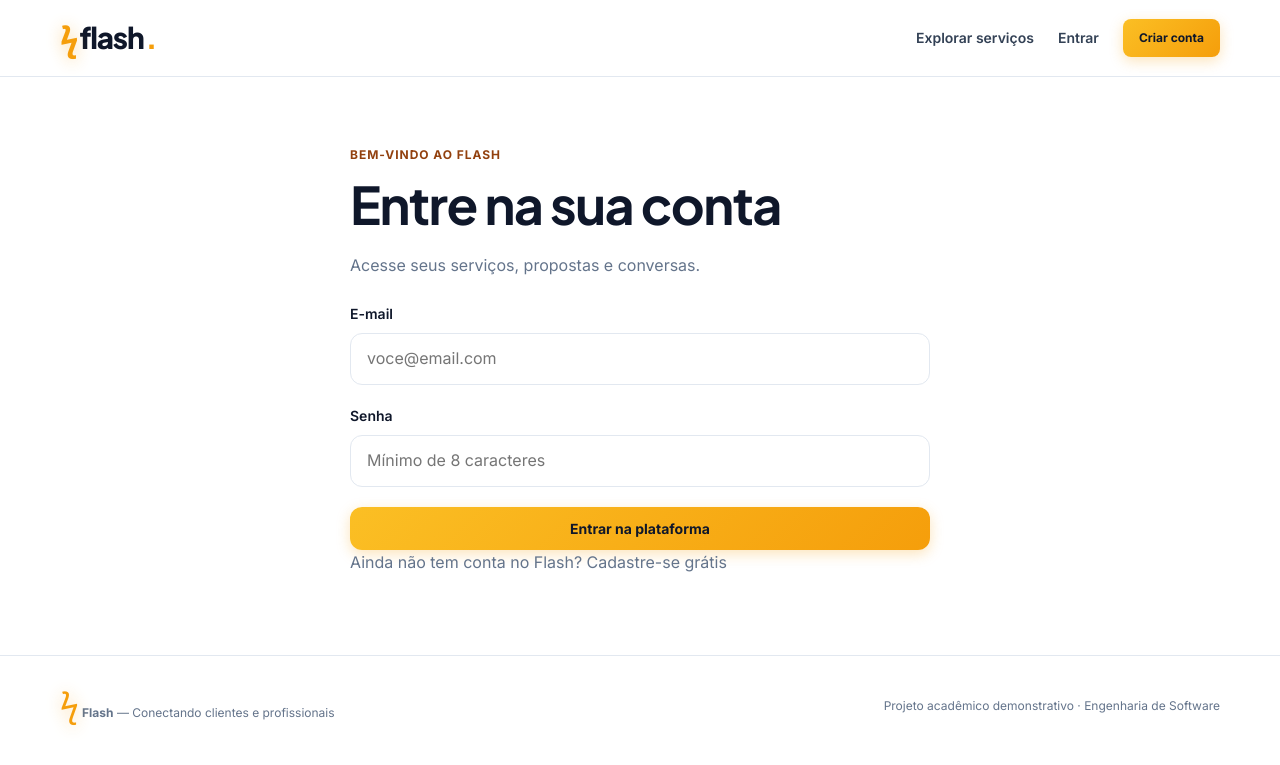
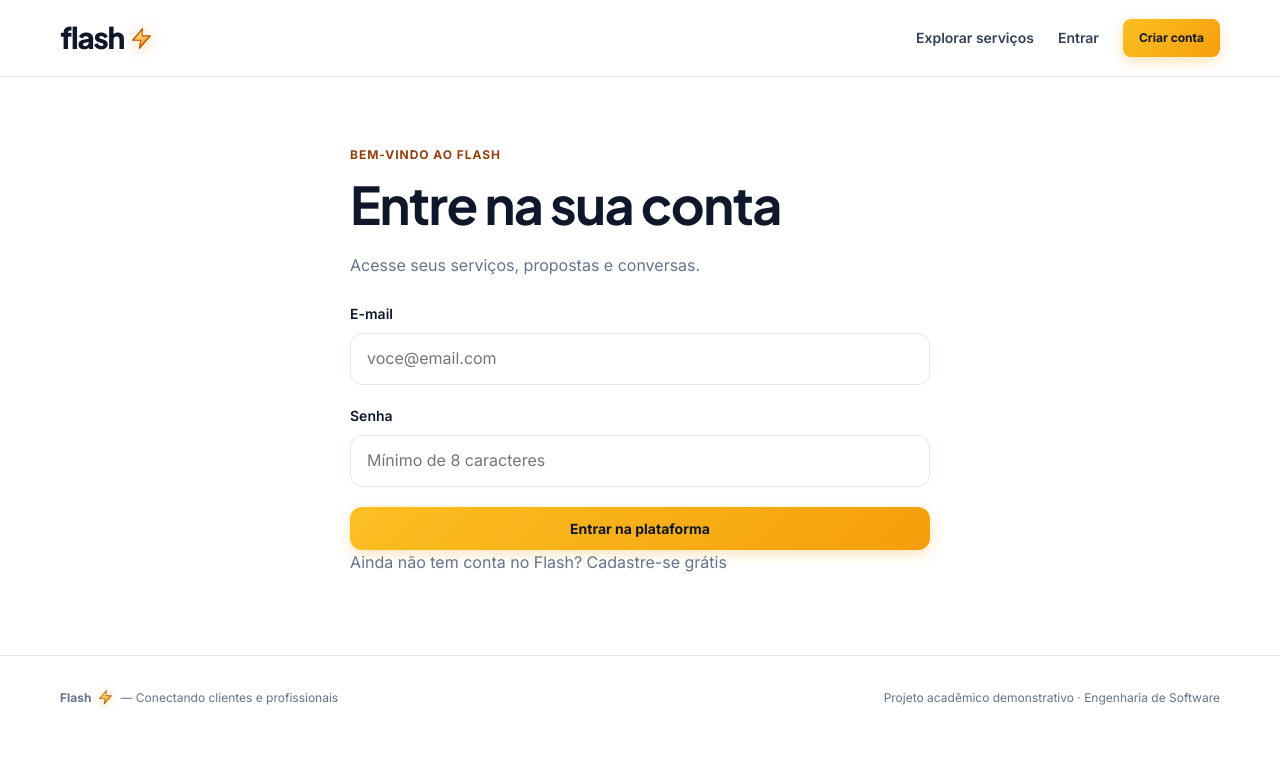
Before and after one commit to s1mpled09/projeto-flash, a Flask app: page /entrar in a window 1280 px wide. Shown: the top 765 px of the page. Run offline with Flask 3, Linux system fonts and the light colour scheme.

Commit message:
Flash 3.2: Posicionamento do raio da logo a direita com arte vetorial moderna de alto impacto

```diff
--- a/static/style.css
+++ b/static/style.css
@@ -324,28 +324,55 @@ textarea:focus-visible {
 .brand {
   display: inline-flex;
   align-items: center;
-  gap: 2px;
+  gap: 5px;
   font-family: var(--font-display);
   font-size: 1.85rem;
   font-weight: 800;
   letter-spacing: -0.04em;
   color: var(--color-text-main);
-}
-
-.bolt {
-  font-size: 2.1rem;
-  color: #f59e0b;
+  text-decoration: none;
+}
+
+.brand-text {
   line-height: 1;
-  filter: drop-shadow(0 2px 8px rgba(245, 158, 11, 0.45));
-  transition: transform var(--transition-fast);
-}
-
-.brand:hover .bolt {
-  transform: scale(1.12) rotate(-6deg);
-}
-
-.dot {
-  color: #f59e0b;
+}
+
+.brand-bolt {
+  display: inline-flex;
+  align-items: center;
+  justify-content: center;
+  line-height: 1;
+}
+
+.brand-bolt-svg {
+  width: 25px;
+  height: 25px;
+  display: block;
+  filter: drop-shadow(0 2px 7px rgba(245, 158, 11, 0.5));
+  transition: transform var(--transition-fast), filter var(--transition-fast);
+}
+
+.brand:hover .brand-bolt-svg {
+  transform: scale(1.18) rotate(7deg);
+  filter: drop-shadow(0 4px 14px rgba(245, 158, 11, 0.75));
+}
+
+.footer-brand {
+  display: inline-flex;
+  align-items: center;
+  gap: 6px;
+}
+
+.footer-bolt {
+  display: inline-flex;
+  align-items: center;
+}
+
+.footer-bolt-svg {
+  width: 17px;
+  height: 17px;
+  display: block;
+  filter: drop-shadow(0 1px 4px rgba(245, 158, 11, 0.4));
 }
 
 .navlinks {
@@ -1716,6 +1743,11 @@ textarea {
     font-size: 1.55rem;
   }
 
+  .brand-bolt-svg {
+    width: 21px;
+    height: 21px;
+  }
+
   .hero-art {
     display: none;
   }
--- a/templates/base.html
+++ b/templates/base.html
@@ -23,7 +23,20 @@
   <header class="top">
     <nav class="container nav" aria-label="Navegação principal">
       <a class="brand" href="{{ url_for('index') }}" title="Ir para página inicial">
-        <span class="bolt" aria-hidden="true">ϟ</span>flash<span class="dot">.</span>
+        <span class="brand-text">flash</span>
+        <span class="brand-bolt" aria-hidden="true">
+          <svg class="brand-bolt-svg" viewBox="0 0 24 24" fill="none" xmlns="http://www.w3.org/2000/svg">
+            <path d="M13 2.5L3.5 13.5H11.5L10 21.5L20.5 9.5H12.5L13 2.5Z" fill="url(#brand-bolt-grad-nav)" stroke="#b45309" stroke-width="1.2" stroke-linecap="round" stroke-linejoin="round"/>
+            <path d="M12.5 4.5L5.5 13.5H11.5L10.8 17.5L18 10H12.5L13 4.5Z" fill="#ffffff" fill-opacity="0.32"/>
+            <defs>
+              <linearGradient id="brand-bolt-grad-nav" x1="3.5" y1="2.5" x2="20.5" y2="21.5" gradientUnits="userSpaceOnUse">
+                <stop offset="0%" stop-color="#FDE047"/>
+                <stop offset="60%" stop-color="#F59E0B"/>
+                <stop offset="100%" stop-color="#D97706"/>
+              </linearGradient>
+            </defs>
+          </svg>
+        </span>
       </a>
 
       <div class="navlinks">
@@ -71,7 +84,21 @@
   <footer class="footer">
     <div class="container footer-content">
       <div class="footer-brand">
-        <span class="bolt">ϟ</span> <strong>Flash</strong> — Conectando clientes e profissionais
+        <strong>Flash</strong>
+        <span class="footer-bolt" aria-hidden="true">
+          <svg class="footer-bolt-svg" viewBox="0 0 24 24" fill="none" xmlns="http://www.w3.org/2000/svg">
+            <path d="M13 2.5L3.5 13.5H11.5L10 21.5L20.5 9.5H12.5L13 2.5Z" fill="url(#brand-bolt-grad-ft)" stroke="#b45309" stroke-width="1.2" stroke-linecap="round" stroke-linejoin="round"/>
+            <path d="M12.5 4.5L5.5 13.5H11.5L10.8 17.5L18 10H12.5L13 4.5Z" fill="#ffffff" fill-opacity="0.32"/>
+            <defs>
+              <linearGradient id="brand-bolt-grad-ft" x1="3.5" y1="2.5" x2="20.5" y2="21.5" gradientUnits="userSpaceOnUse">
+                <stop offset="0%" stop-color="#FDE047"/>
+                <stop offset="60%" stop-color="#F59E0B"/>
+                <stop offset="100%" stop-color="#D97706"/>
+              </linearGradient>
+            </defs>
+          </svg>
+        </span>
+        — Conectando clientes e profissionais
       </div>
       <p class="footer-note">Projeto acadêmico demonstrativo · Engenharia de Software</p>
     </div>
```
Also changed, not shown: preview.html (+29 -2 lines), templates/components/_category_icon.html (line endings or trailing spaces).
